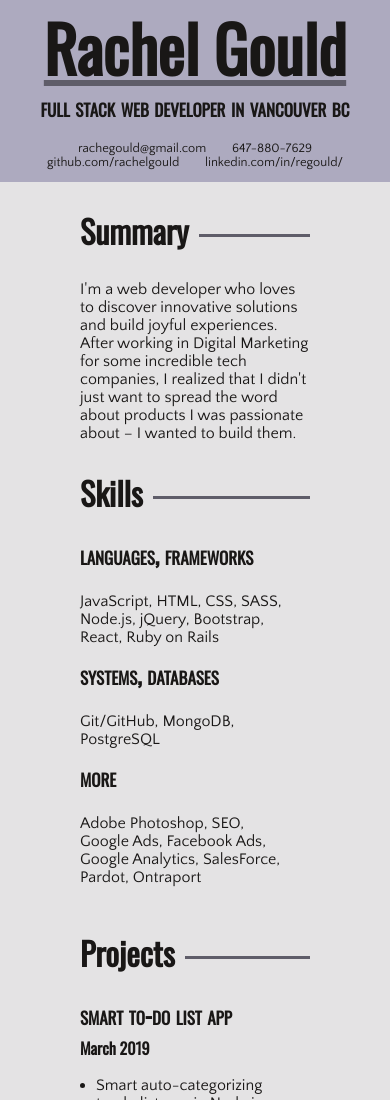
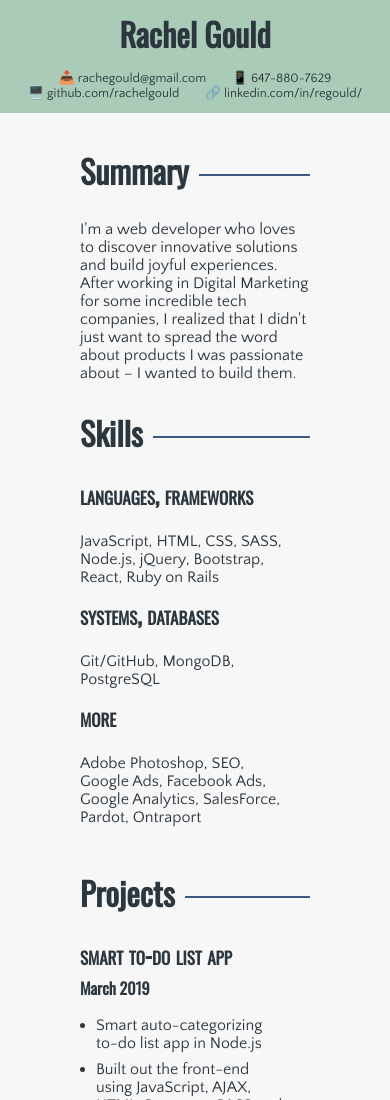
Before and after one commit to rachelgould/rachelgould.github.io, a website: page index.html in a window 390 px wide. Shown: the top 1100 px of the page. Drawn offline with nearby package versions, Linux system fonts and the light colour scheme.

Commit message:
mobile responsive header

```diff
--- a/index.html
+++ b/index.html
@@ -18,14 +18,15 @@
     <h2>full stack web developer in vancouver bc</h2>
     <div class="header-contact">
       <ul>
-        <li><a href="mailto:rachegould@gmail.com">rachegould@gmail.com</a></li>
-        <li><a href="tel:647-880-7629">647-880-7629</a></li>
-        <li><a href="https://github.com/rachelgould">github.com/rachelgould</a></li>
-        <li><a href="https://linkedin.com/in/regould/">linkedin.com/in/regould/</a></li>
+        <li><a href="mailto:rachegould@gmail.com">📥 rachegould@gmail.com</a></li>
+        <li><a href="tel:647-880-7629">📱 647-880-7629</a></li>
+        <li><a href="https://github.com/rachelgould">🖥️ github.com/rachelgould</a></li>
+        <li><a href="https://linkedin.com/in/regould/">🔗 linkedin.com/in/regould/</a></li>
       </ul>
     </div>
   </header>
   <main>
+    <div id="spacer"></div>
     <section id="section-summary">
       <h1>Summary</h1>
       <p>I'm a web developer who loves to discover innovative solutions and build joyful experiences. After working in Digital Marketing for some incredible tech companies, I realized that I didn't just want to spread the word about products I was passionate about – I wanted to build them.</p>
--- a/scripts.js
+++ b/scripts.js
@@ -1,15 +1,38 @@
 $(() => {
+
+  mobileModifications();
+
+  $(window).resize(function(event) {
+    console.log("resized!!");
+    mobileModifications();
+  });
+
   function navScrolled() {
     $('header').addClass('hidden', 1000, 'swing');
   }
+
   function navUnScrolled() {
     $('header').removeClass('hidden', 1000, 'swing');
   }
-  $(window).scroll(function() {
-    if($(window).scrollTop() > 400) {
-      navScrolled()
+
+  function windowWidth() {
+    return Math.max(document.documentElement.clientWidth, window.innerWidth || 0);
+  }
+
+  function mobileModifications() {
+    let width = windowWidth()
+    console.log(width)
+    if (width > 600) {
+      navUnScrolled();
+      $(window).scroll(function() {
+        if($(window).scrollTop() > 400) {
+          navScrolled()
+        } else {
+          navUnScrolled()
+        }
+      });
     } else {
-      navUnScrolled()
+      navScrolled();
     }
-  });
+  }
 });
--- a/styling/style.scss
+++ b/styling/style.scss
@@ -5,10 +5,15 @@ $font-secondary: 'Quattrocento Sans', sans-serif;
 
 // COLORS
 
-$color-bg-bright: rgb(228, 227, 228);
-$color-dark: #191716;
-$color-accent-dull: #5F5D69;
-$color-accent-bright: #ADAABF;
+// $color-bg-bright: rgb(228, 227, 228);
+// $color-dark: #191716;
+// $color-accent-dull: #5F5D69;
+// $color-accent-bright: #ADAABF;
+
+$color-bg-bright: #F7F7F7;
+$color-dark: #2C363F;
+$color-accent-dull: #3D5A80;
+$color-accent-bright: #A9CBB7;
 
 /* Smaller screens ------------------- */
 @media only screen and (max-width : 600px) {
@@ -28,6 +33,10 @@ $color-accent-bright: #ADAABF;
     div {
       width: 88%;
     }
+  }
+
+  #spacer {
+    padding-bottom: 40px;
   }
 }
 
@@ -52,6 +61,10 @@ $color-accent-bright: #ADAABF;
       padding-right: 2%;
     }
   }
+
+  #spacer {
+    padding-bottom: 120px;
+  }
 }
 
 
@@ -59,6 +72,8 @@ $color-accent-bright: #ADAABF;
   background-color: $color-accent-bright;
   color: $color-dark;
   position: fixed;
+  display: flex;
+  flex-direction: column;
   width: 100%;
   top: 0px;
   padding: 0;
@@ -135,11 +150,11 @@ header {
   h1 {
     font-size: 4em;
     margin: 0;
-    text-decoration: underline $color-accent-dull solid;
   }
 
   h2 {
     @extend %headings-shared;
+    color: $color-accent-dull;
   }
 
   ul {
@@ -163,7 +178,6 @@ header.hidden {
   h1 {
     font-size: 2em;
     margin: 0;
-    text-decoration: underline $color-accent-dull solid;
     margin-top: 10px;
   }
 
@@ -186,7 +200,7 @@ header.hidden {
 }
 
 main {
-  padding: 180px 5em 4em 5em;
+  padding: 5em 5em 4em 5em;
   background-color: $color-bg-bright;
 
   h1 {
@@ -201,7 +215,7 @@ main {
     width: 100%;
     display: inline-block;
     vertical-align: middle;
-    border-bottom: 3px solid $color-accent-dull;
+    border-bottom: 2px solid $color-accent-dull;
     overflow: hidden;
     justify-content: space-around;
   }
```
Also changed, not shown: styling/style.css, 1 other file.
